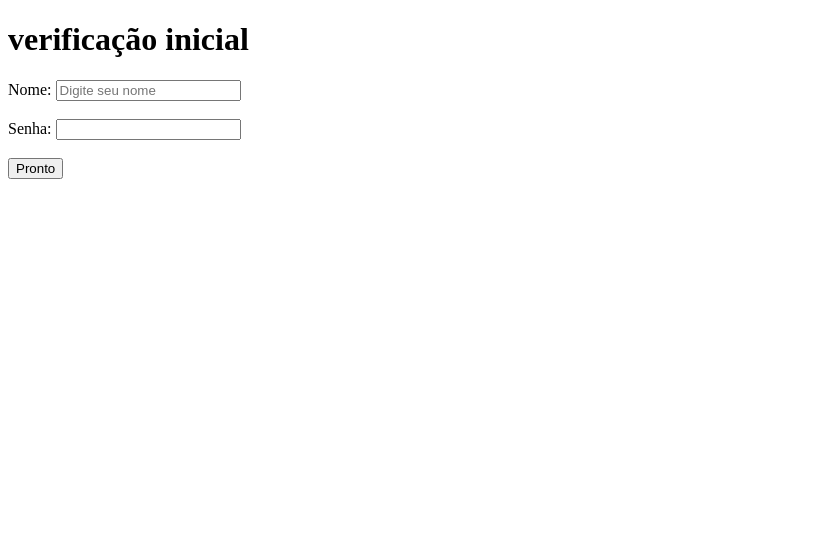
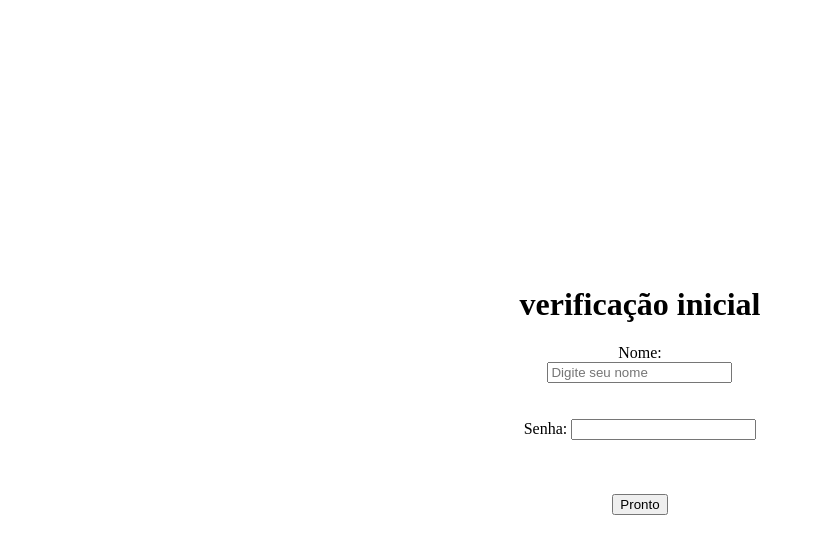
Before and after one commit to TalesMatos/login, a plain HTML site: page Java_Projeto/login/index.html in a window 1280 px wide. Shown: the whole page, without its empty margins (0-814 px from the left). Drawn offline with Linux system fonts and the light colour scheme.

Commit message:
Update index.html

```diff
--- a/Java_Projeto/login/index.html
+++ b/Java_Projeto/login/index.html
@@ -4,29 +4,47 @@
     <meta charset="UTF-8">
     <meta name="viewport" content="width=device-width, initial-scale=1.0">
     <title>Captura de Inputs</title>
+    <style>
+        .senha-erro {
+            color: red;
+            font-size: 12px;
+        }
+        .centralizado {
+            display: flex;
+            flex-direction: column;
+            align-items: center;
+            justify-content: center;
+            min-height: 100vh;
+        }
+        form {
+            display: flex;
+            flex-direction: column;
+            align-items: center;
+        }
+        /* Opcional: centralizar o título */
+        h1 {
+            text-align: center;
+        }
+    </style>
 </head>
 <body>
-
+    <div class="centralizado">
         <h1>verificação inicial</h1>
-
         <form id="mf">
-
             <label for="inputNome">Nome:</label>
             <input type="text" id="inputNome" placeholder="Digite seu nome">
             <br><br>
             <div>
                 <label for="inputPassword">Senha:</label>
                 <input type="password" id="inputPassword" placeholder="">
+                <br><br>
                 <span id="SenhaErro" class="senha-erro"></span>
                 <br><br>
-
             </div>
             <button type="button" id="btnCapturar">Pronto</button>
-
             <br><br>
         </form>
-
+    </div>
     <script src="index.js"></script>
-
 </body>
 </html>
```
Lines whose indentation alone changed are shown as unchanged.
